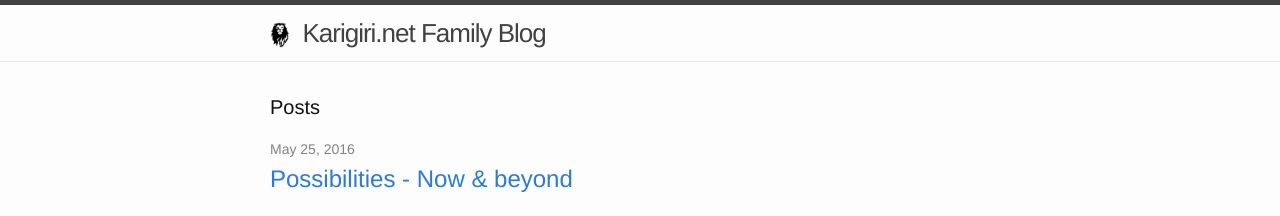
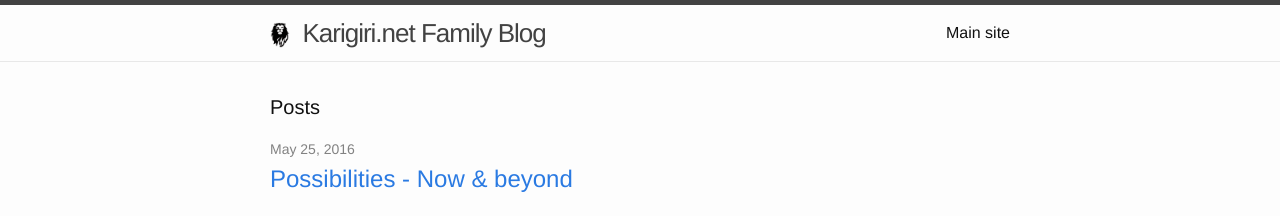
Before and after one commit to kirankn/blog.karigiri.net, a Jekyll site: the page built from index.html, in a window 1280 px wide. Shown: the top 216 px of the page. Built offline with Jekyll 4.4.1, drawn with Linux system fonts in a browser that asks for light colours.

Commit message:
added home link

```diff
--- a/_includes/header.html
+++ b/_includes/header.html
@@ -19,6 +19,7 @@
           <a class="page-link" href="{{ my_page.url | prepend: site.baseurl }}">{{ my_page.title }}</a>
           {% endif %}
         {% endfor %}
+        <a class="page-link" href="http://karigiri.net">Main site</a>
       </div>
     </nav>
 
```
